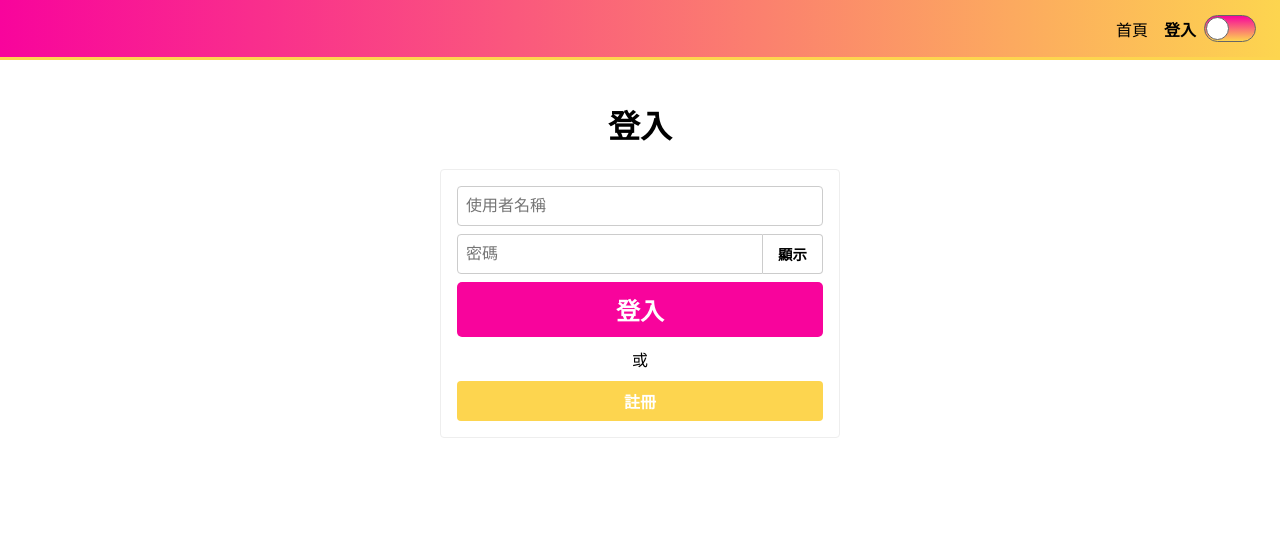
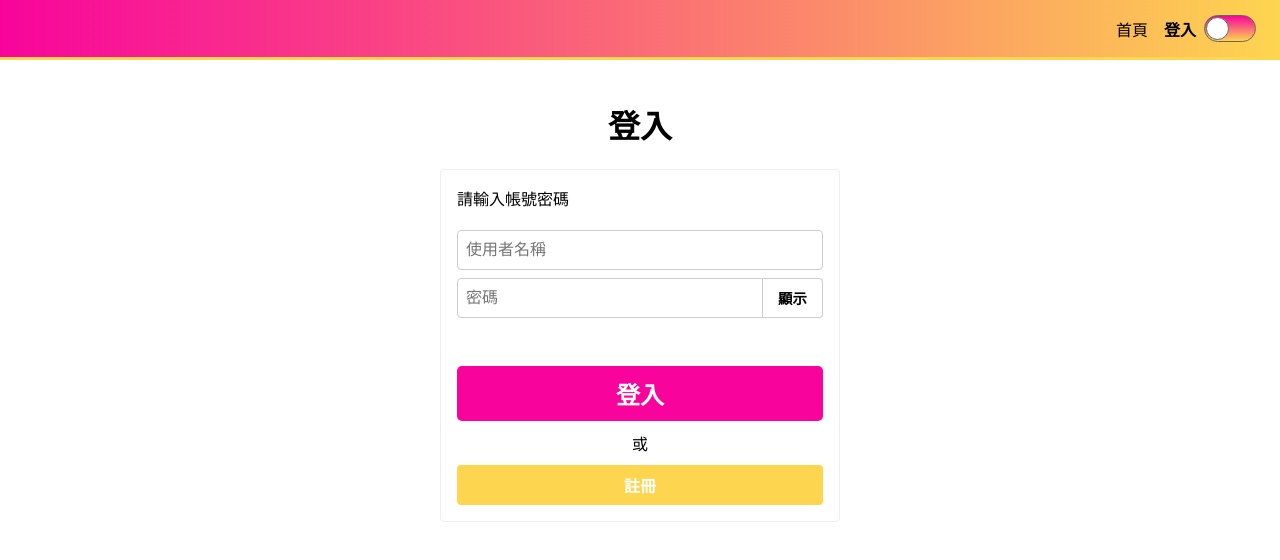
Before and after one commit to wwwchendev/styled-components-v5, a React (Vite) app: page /login in a window 1280 px wide. Shown: the top 560 px of the page. Built offline with nearby package versions, Linux system fonts and the light colour scheme.

Commit message:
在樣式化元件中選取另一個樣式化元件

```diff
--- a/src/components/pages/Login.jsx
+++ b/src/components/pages/Login.jsx
@@ -23,6 +23,12 @@ const Form = styled.form`
   .alt-text {
     text-align: center;
     margin: 10px 0;
+  }
+  > ${Input} {
+    margin-top: 20px;
+  }
+  ${Button}:first-of-type {
+    margin-top: 40px;
   }
 `;
 let timeout;
@@ -62,6 +68,7 @@ const Login = () => {
           <Spinner />
         ) : (
           <>
+            <span>請輸入帳號密碼</span>
             <Input
               type='text'
               placeholder='使用者名稱'
```
